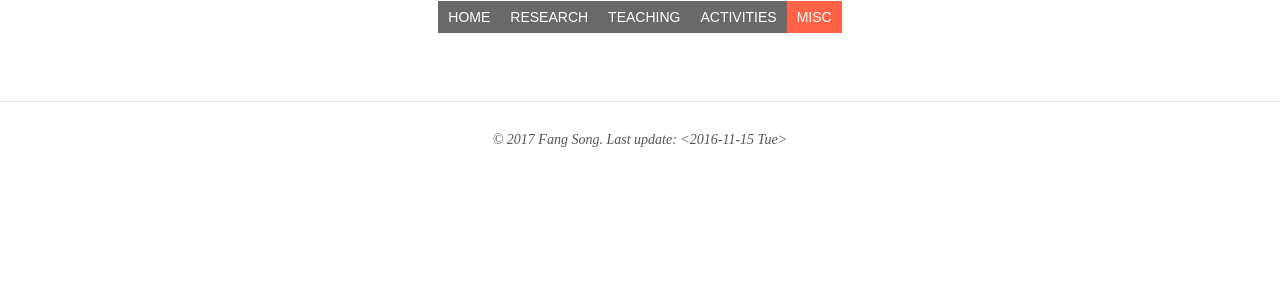
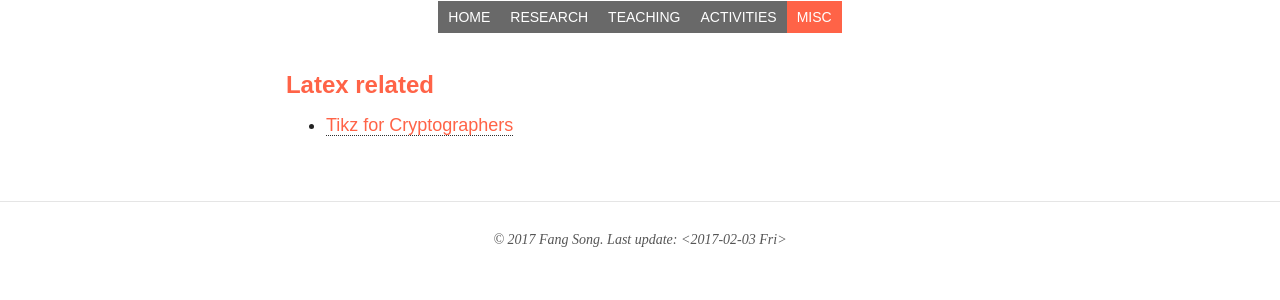
Before and after one commit to fangsonghub/fangsonghub.github.io, a Jekyll site: the page built from misc/index.md, in a window 1280 px wide. Shown: the top 300 px of the page. Built offline with Jekyll 4.4.1, drawn with Linux system fonts in a browser that asks for light colours; nearby versions of some CDN libraries.

Commit message:
misc lec4

```diff
--- a/misc/index.md
+++ b/misc/index.md
@@ -1,5 +1,8 @@
 ---
 layout: page
 title: Misc
-modified: <2016-11-15 Tue>
+modified: <2017-02-03 Fri>
 ---
+
+## Latex related
+*  [Tikz for Cryptographers](https://www.iacr.org/authors/tikz/){:target="_blank"}
```
Also changed, not shown: 1 other file.
